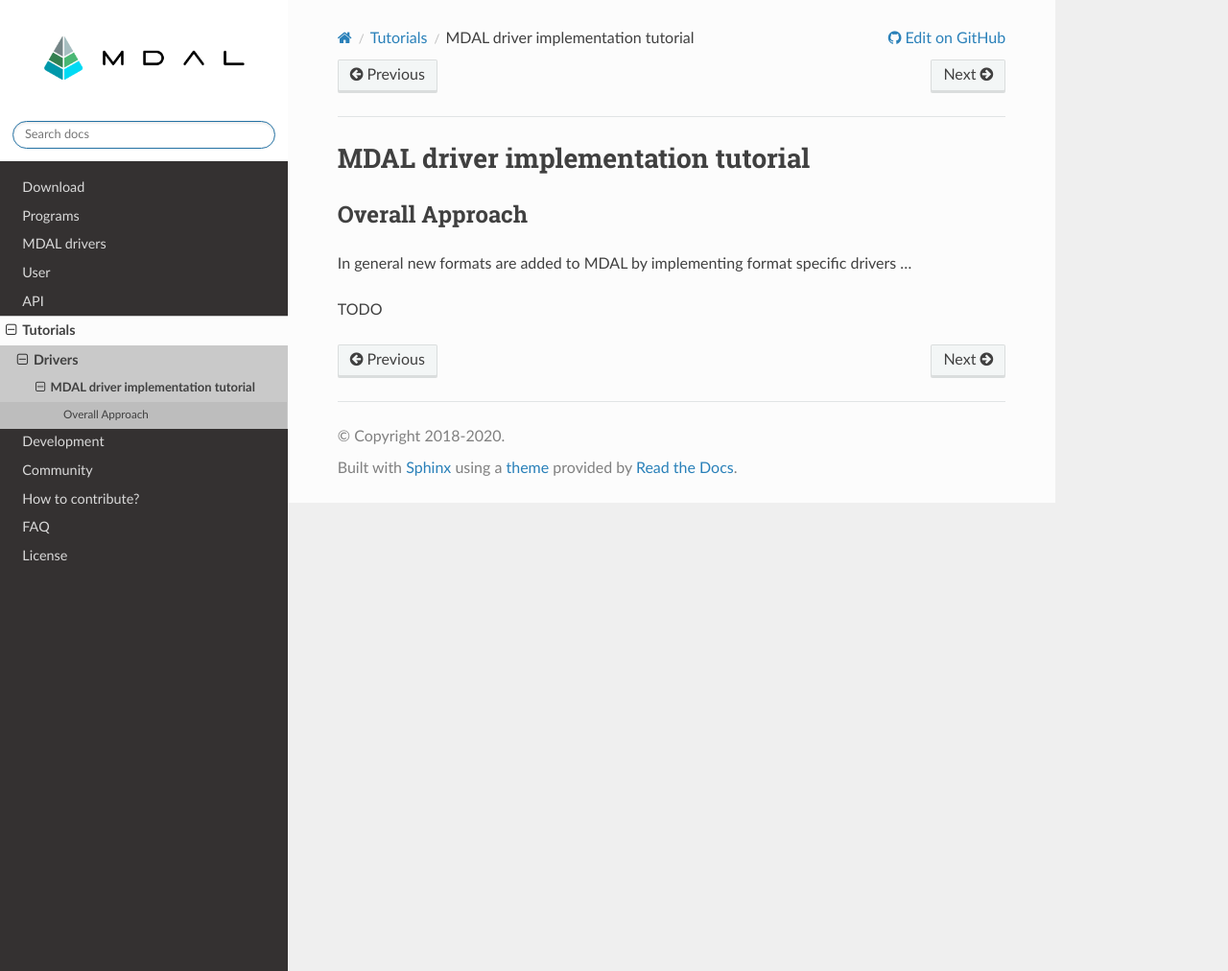
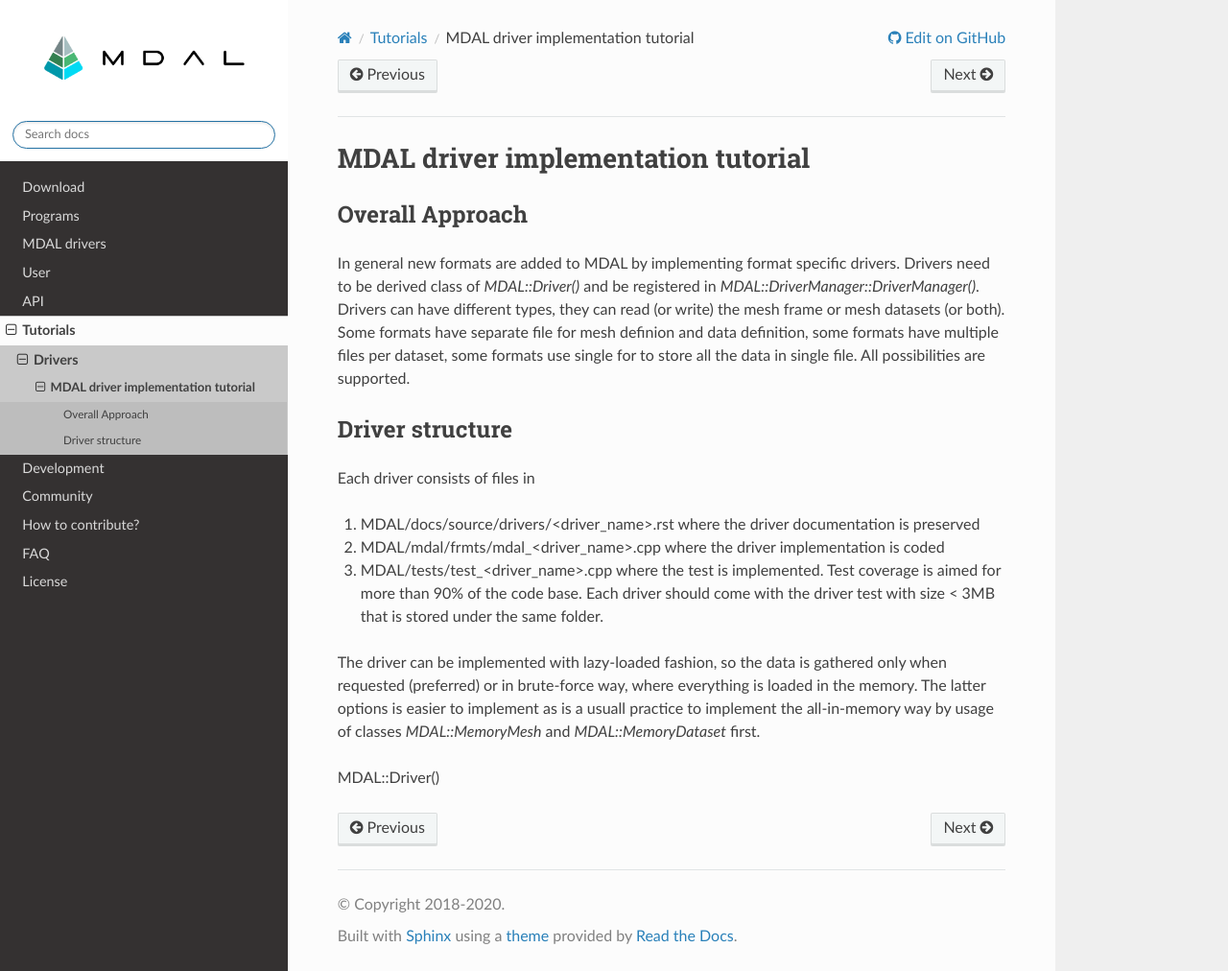
Before and after one commit to lutraconsulting/MDAL, a Sphinx documentation site: the page built from docs/source/tutorials/add_driver_tut.rst, in a window 1280 px wide and 1012 px high. Shown: the whole window at 96% size. Built offline with Sphinx 7.4.7, drawn with Linux system fonts in a browser that asks for light colours.

Commit message:
Update add_driver_tut.rst
add some description how to write drivers

```diff
--- a/docs/source/tutorials/add_driver_tut.rst
+++ b/docs/source/tutorials/add_driver_tut.rst
@@ -9,6 +9,25 @@ MDAL driver implementation tutorial
 Overall Approach
 ----------------
 
-In general new formats are added to MDAL by implementing format specific drivers ...
+In general new formats are added to MDAL by implementing format specific drivers. Drivers
+need to be derived class of `MDAL::Driver()` and be registered in `MDAL::DriverManager::DriverManager()`.
+Drivers can have different types, they can read (or write) the mesh frame or mesh datasets (or both).
+Some formats have separate file for mesh definion and data definition, some formats have multiple files per dataset,
+some formats use single for to store all the data in single file. All possibilities are supported.
 
-TODO
+Driver structure
+-----------------
+
+Each driver consists of files in
+
+1. MDAL/docs/source/drivers/<driver_name>.rst where the driver documentation is preserved
+2. MDAL/mdal/frmts/mdal_<driver_name>.cpp where the driver implementation is coded
+3. MDAL/tests/test_<driver_name>.cpp where the test is implemented. Test coverage is aimed for more than 90% of the code base. Each driver should come with the driver test with size < 3MB that is stored under the same folder.
+
+The driver can be implemented with lazy-loaded fashion, so the data is gathered only when requested (preferred) or in brute-force way, where everything is loaded in the memory. The latter options is easier to implement as is a usuall practice to implement the all-in-memory way by usage of classes `MDAL::MemoryMesh` and `MDAL::MemoryDataset` first.
+
+
+
+
+
+MDAL::Driver()
```
